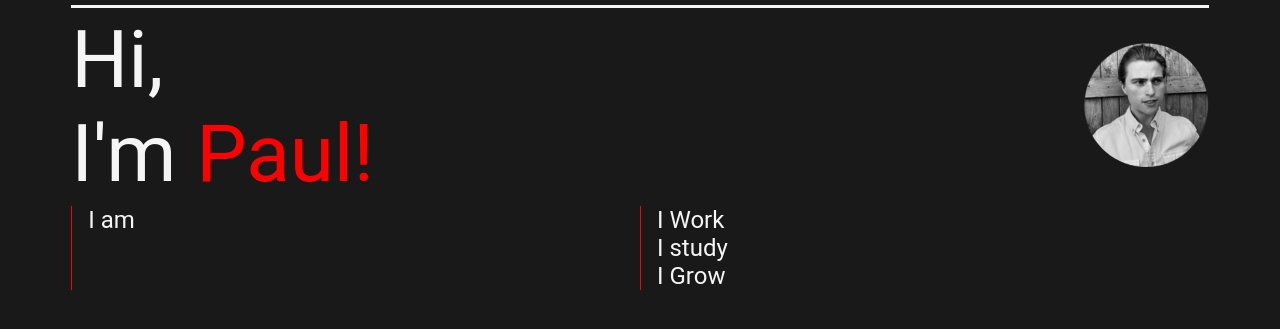
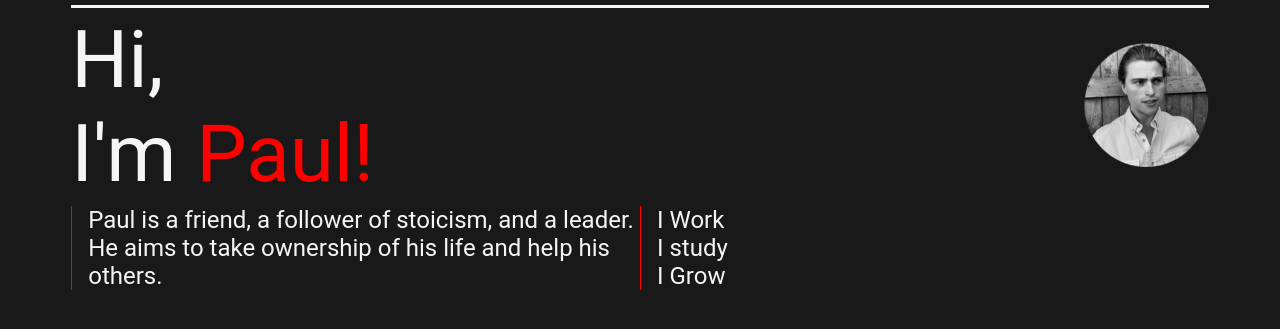
Before and after one commit to Sgt-Forge/paulnak, a Flask app: page / in a window 1280 px wide. Shown: the part 112-441 px from the top of the page. Run offline with Flask 2, Linux system fonts and the light colour scheme.

Commit message:
update bio

```diff
--- a/app/static/css/all.css
+++ b/app/static/css/all.css
@@ -122,6 +122,7 @@ ul{
     }
     .col-sm-12 {
         width: 100%;
+        margin: 10px 0;
     }
 
 }
@@ -138,6 +139,7 @@ ul{
     }
     .col-md-6 {
         width: 50%;
+        margin: auto 0;
     }
     .col-md-4 {
         width: 33.33%;
--- a/app/templates/index.html
+++ b/app/templates/index.html
@@ -68,8 +68,12 @@
         </div>
     </div>
     <div class="row">
-        <div class="col topic">
-            <h2>I am</h2>
+        <div class="col-md-6">
+            <div class="topic">
+                <h2>Paul is a friend, a follower of stoicism, and a leader.  He aims to take
+                    ownership of his life and help his others.
+                </h2>
+            </div>
         </div>
         <div class="col-sm-12 col-md-6">
             <div class="col-sm-12 topic">
```
